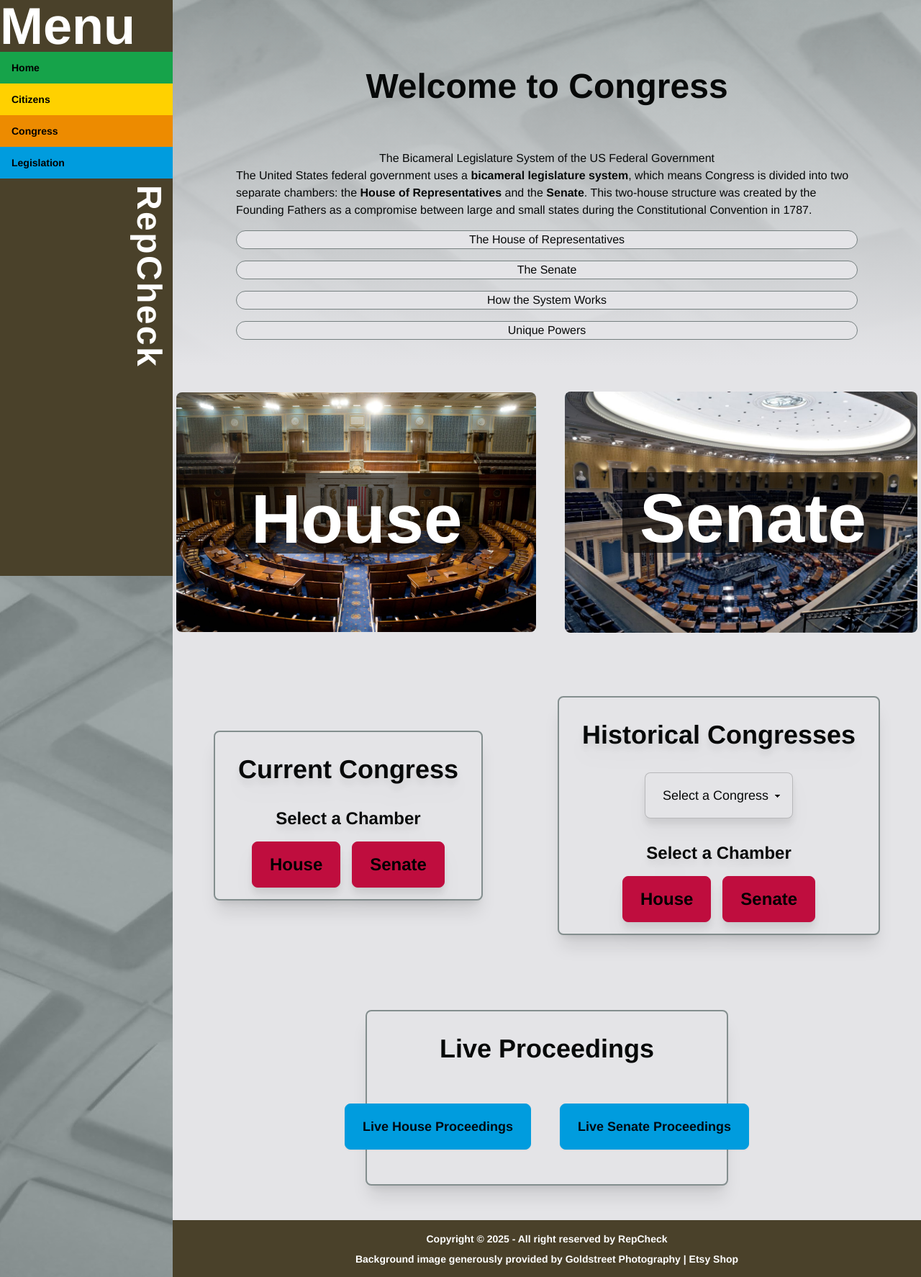
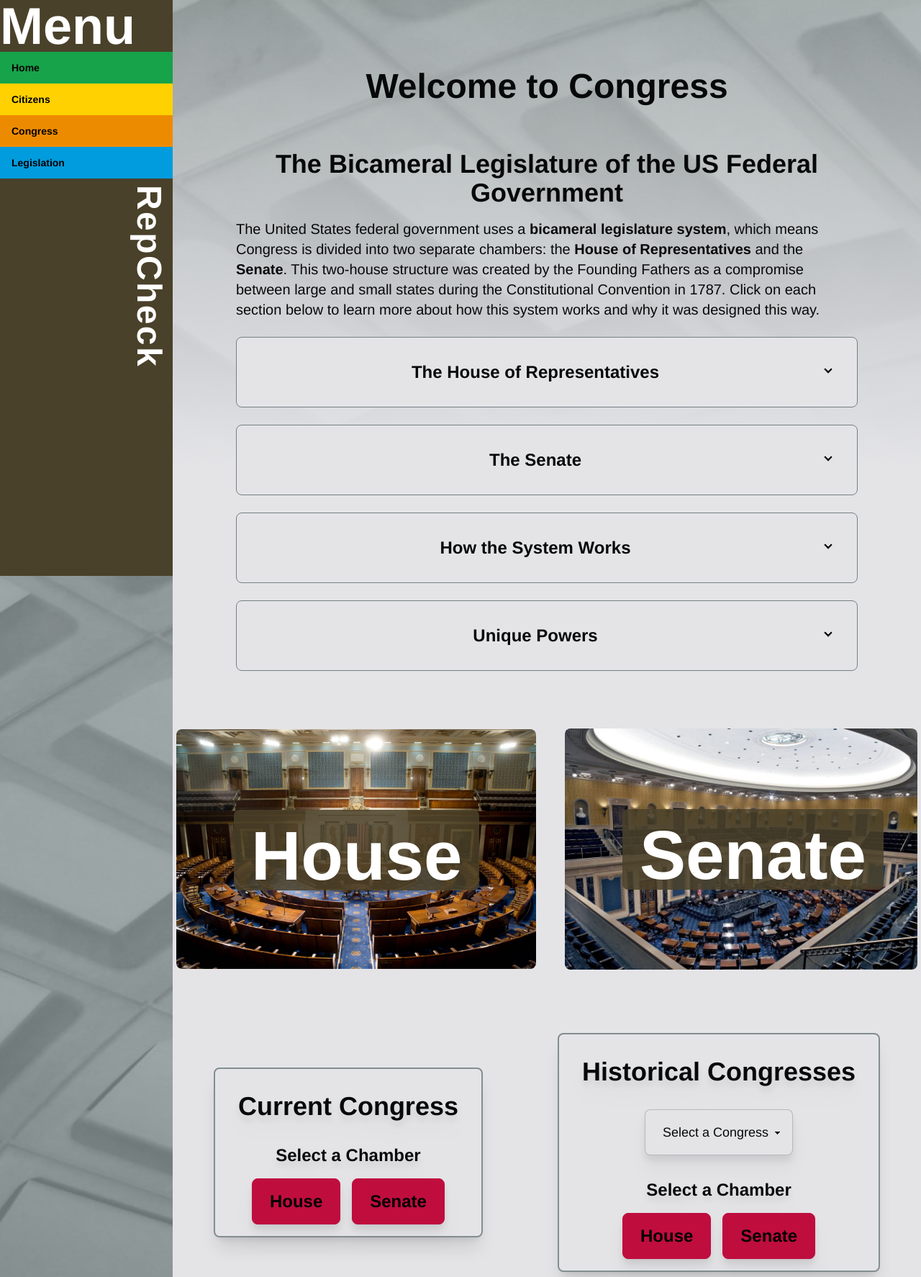
Before and after one commit to JohnWeidman/repcheck, a Django app: page /congress/ in a window 1280 px wide. Shown: the top 1774 px of the page at 72% size. Run offline with Django 5.2, Linux system fonts and the light colour scheme; data that the repository does not hold is empty; some libraries are stand-ins or nearby versions; some web fonts are replaced.

Commit message:
working on more styling junk

```diff
--- a/congress/templates/congress/congress.html
+++ b/congress/templates/congress/congress.html
@@ -5,55 +5,73 @@
         <h1 class="text-3xl mt-24 font-bold md:text-5xl m-2 text-nowrap">Welcome to Congress</h1>
     </div>
     <div class="max-w-4xl mx-auto p-4 mt-10">
-        <h1 class="text-center">The Bicameral Legislature System of the US Federal Government</h1>
+        <h1 class="text-center text-4xl font-bold">The Bicameral Legislature of the US Federal Government</h1>
+        <p class="mt-4 text-xl">
+            The United States federal government uses a <strong>bicameral legislature system</strong>, which means Congress is divided into two separate chambers: the <strong>House of Representatives</strong> and the <strong>Senate</strong>. This two-house structure was created by the Founding Fathers as a compromise between large and small states during the Constitutional Convention in 1787. Click on each section below to learn more about how this system works and why it was designed this way.
+        </p>
+        <div class="collapse collapse-arrow border-base-300 bg-zinc-200 border  m-6 p-4 mx-auto rounded-lg"
+             tabindex="0">
+            <div class="collapse-title">
+                <h2 class="text-center text-2xl font-bold">The House of Representatives</h2>
+            </div>
+            <div class="collapse-content text-xl">
                 <p>
-            The United States federal government uses a <strong>bicameral legislature system</strong>, which means Congress is divided into two separate chambers: the <strong>House of Representatives</strong> and the <strong>Senate</strong>. This two-house structure was created by the Founding Fathers as a compromise between large and small states during the Constitutional Convention in 1787.
-        </p>
-        <div class="collapse collapse-arrow border-base-300 bg-zinc-200 border m-4 mx-auto" tabindex="0">
-            <h2 class="collaps-title text-center">The House of Representatives</h2>
-            <p class="collapse-content ease-in-out duration-300">
                     The House of Representatives, often called "the House," has <strong>435 members</strong> who serve <strong>two-year terms</strong>. Representation is based on each state's population, so states with more people get more representatives. For example, California has 52 representatives while Wyoming has just one. House members must be at least <strong>25 years old</strong> and are considered closer to the people since they represent smaller districts and face elections more frequently.
                 </p>
             </div>
-        <div class="collapse collapse-arrow border-base-300 bg-zinc-200 border m-4 mx-auto" tabindex="0">
-            <h2 class="collaps-title text-center">The Senate</h2>
-            <p class="collapse-content">
+        </div>
+        <div class="collapse collapse-arrow border-base-300 bg-zinc-200 border  m-6 p-4 mx-auto rounded-lg"
+             tabindex="0">
+            <div class="collapse-title">
+                <h2 class="text-center text-2xl font-bold">The Senate</h2>
+            </div>
+            <p class="collapse-content text-xl">
                 The Senate has exactly <strong>100 members</strong>, with each state getting <strong>two senators</strong> regardless of population size. This means Wyoming has the same number of senators as California. Senators serve <strong>six-year terms</strong> and must be at least <strong>30 years old</strong>. The Senate was designed to give smaller states equal voice and to be a more deliberative, stable body.
             </p>
         </div>
-        <div class="collapse collapse-arrow border-base-300 bg-zinc-200 border m-4 mx-auto" tabindex="0">
-            <h2 class="collaps-title text-center">How the System Works</h2>
-            <p class="collapse-content">
+        <div class="collapse collapse-arrow border-base-300 bg-zinc-200 border  m-6 p-4 mx-auto rounded-lg"
+             tabindex="0">
+            <div class="collapse-title">
+                <h2 class="text-center text-2xl font-bold">How the System Works</h2>
+            </div>
+            <p class="collapse-content text-xl">
                 Both chambers must pass identical versions of a bill before it can become law. This system creates checks and balances within Congress itself. The House, being larger and more responsive to population changes, often reflects current public opinion more quickly. The Senate, with its equal representation and longer terms, provides stability and protects minority interests.
             </p>
         </div>
-        <div class="collapse collapse-arrow border-base-300 bg-zinc-200 border m-4 mx-auto" tabindex="0">
-            <h2 class="collaps-title text-center">Unique Powers</h2>
-            <p class="collapse-content">
+        <div class="collapse collapse-arrow border-base-300 bg-zinc-200 border  m-6 p-4 mx-auto rounded-lg"
+             tabindex="0">
+            <div class="collapse-title">
+                <h2 class="text-center text-2xl font-bold">Unique Powers</h2>
+            </div>
+            <p class="collapse-content text-xl">
                 Each chamber also has unique powers. Only the House can introduce <em>spending bills</em>, while only the Senate confirms <em>presidential appointments</em> like Supreme Court justices and cabinet members. This bicameral system ensures that legislation must have broad support and prevents any single region or interest group from dominating the federal government.
             </p>
         </div>
     </div>
     <div class="flex flex-col md:flex-row justify-center items-center gap-10 mt-10 mb-10">
         <div class="relative text-center">
+            <a class="text-8xl  font-bold" href="">
                 <img src="{% static "/theme/images/house-of-reps.jpeg" %}"
                      alt="Chamber of the House of Representatives"
                      height=""
                      width="500"
                      class="rounded-lg">
-            <div class="absolute top-28 left-20 bg-black bg-opacity-60 text-white pt-4 px-6 rounded-md flex items-center justify-center">
-                <a class="text-8xl font-bold" href="">House</a>
+                <div class="absolute top-28 left-20 bg-info bg-opacity-85 text-white pt-4 px-6 rounded-lg flex items-center justify-center">
+                    House
                 </div>
+            </a>
         </div>
         <div class="relative text-center">
+            <a class="text-8xl  font-bold" href="">
                 <img src="{% static "/theme/images/us-senate-chambers.jpg" %}"
                      alt="Chamber of the Senate"
                      height=""
                      width="490"
                      class="rounded-lg">
-            <div class="absolute top-28 left-20 bg-black bg-opacity-60 text-white pt-4 px-6 rounded-md flex items-center justify-center">
-                <a class="text-8xl font-bold" href="">Senate</a>
+                <div class="absolute top-28 left-20 bg-info bg-opacity-85 text-white pt-4 px-6 rounded-lg flex items-center justify-center">
+                    Senate
                 </div>
+            </a>
         </div>
     </div>
     <section class="flex flex-wrap items-center justify-center mx-auto p-4 gap-10 rounded-lg">
```
Lines whose indentation alone changed are shown as unchanged.
